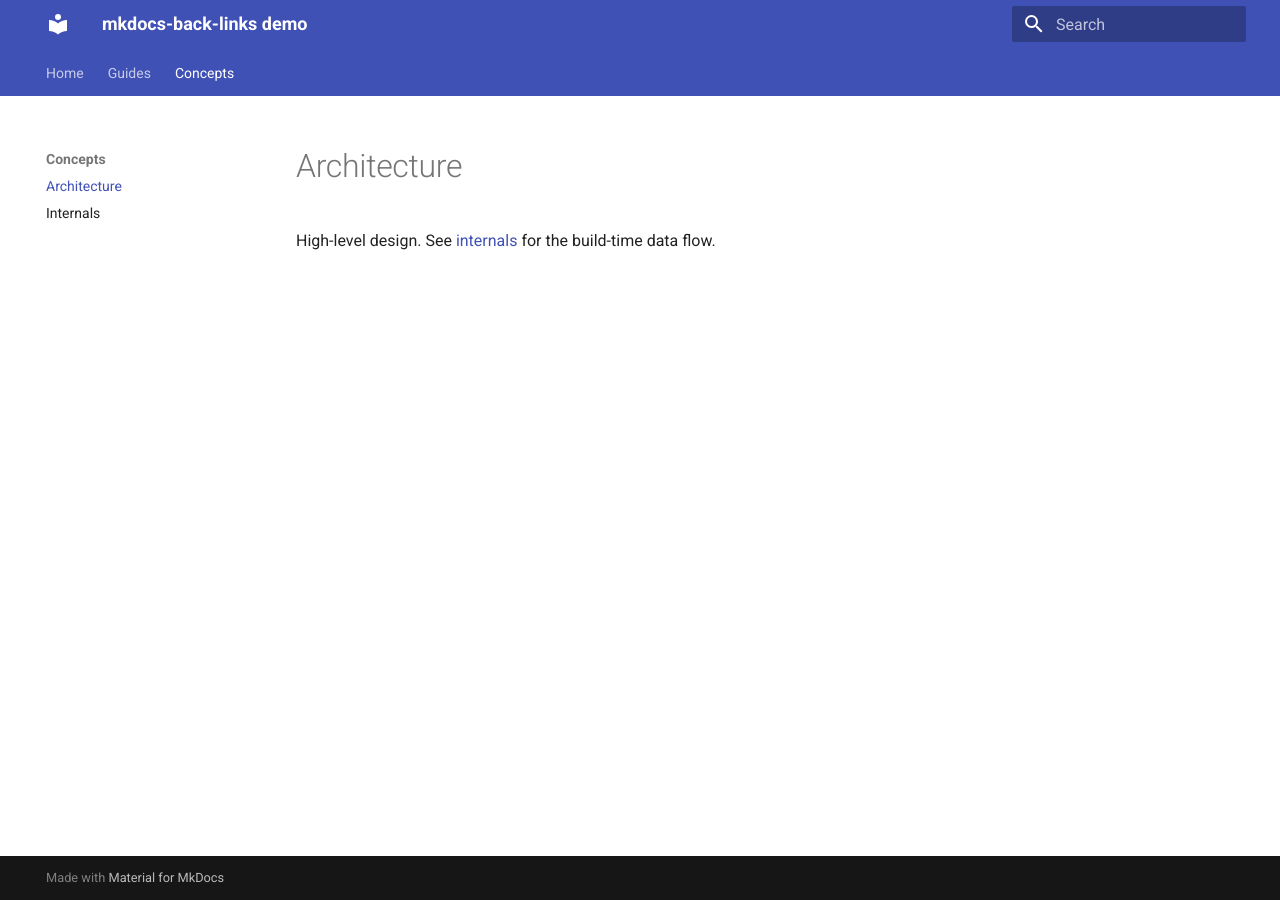
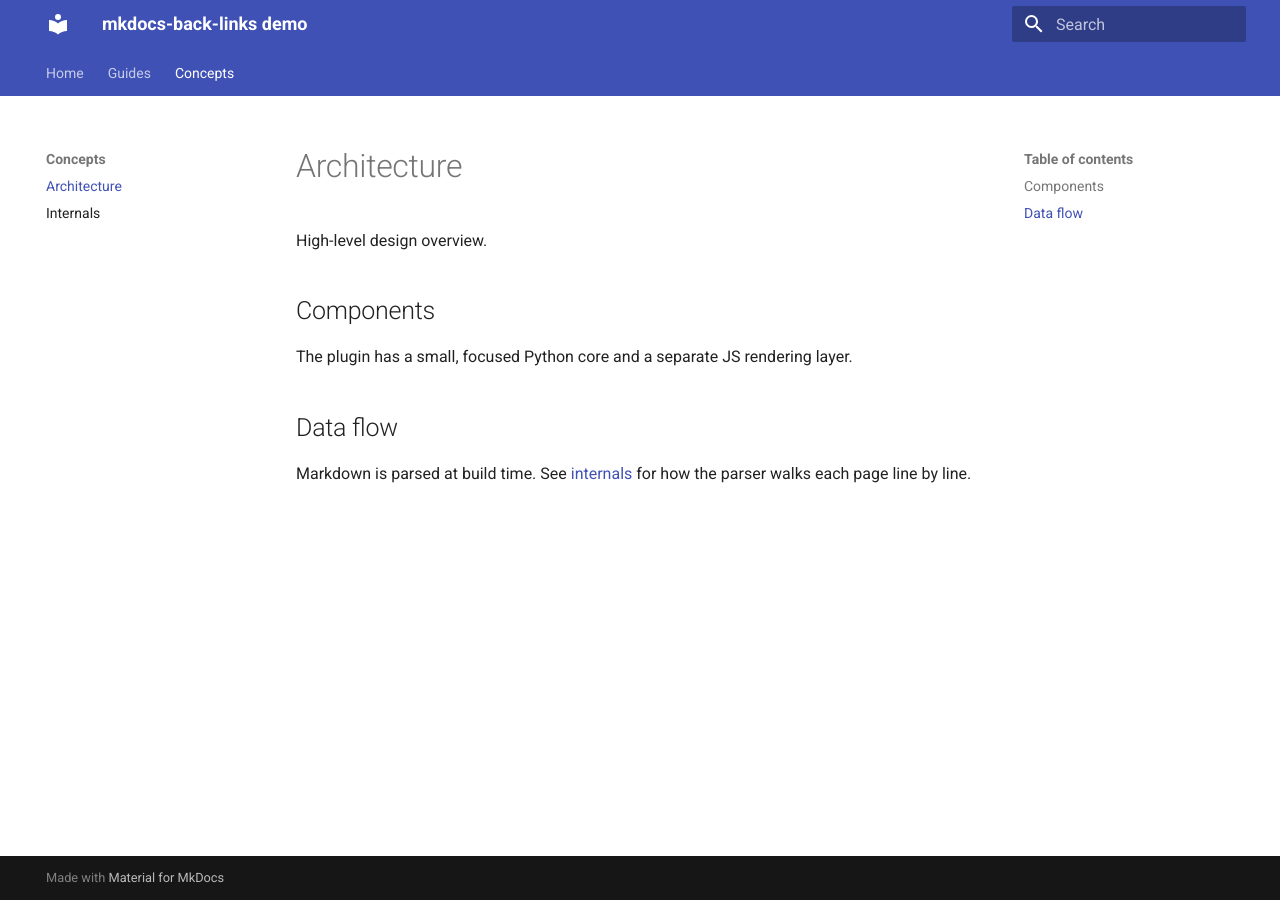
Before and after one commit to wo0lien/mkdocs-back-links, an MkDocs documentation site: the page built from docs/concepts/architecture.md, in a window 1280 px wide. Built offline with MkDocs 1.6.1 and Material for MkDocs 9.7.7, drawn with Linux system fonts in a browser that asks for light colours.

```diff
--- a/docs/concepts/architecture.md
+++ b/docs/concepts/architecture.md
@@ -1,3 +1,12 @@
 # Architecture
 
-High-level design. See [internals](internals.md) for the build-time data flow.
+High-level design overview.
+
+## Components
+
+The plugin has a small, focused Python core and a separate JS rendering layer.
+
+## Data flow
+
+Markdown is parsed at build time. See [internals](internals.md#parsing) for
+how the parser walks each page line by line.
--- a/docs/guides/install.md
+++ b/docs/guides/install.md
@@ -1,5 +1,5 @@
 # Install
 
-Before installing, read the [architecture overview](../concepts/architecture.md).
+Before installing, read the [components overview](../concepts/architecture.md#components).
 
-After installing, head to the [configure guide](configure.md).
+After installing, head to the [configure guide](configure.md#options).
```
Also changed, not shown: docs/concepts/internals.md (+10 -1 lines), docs/guides/configure.md (+9 -2 lines).
